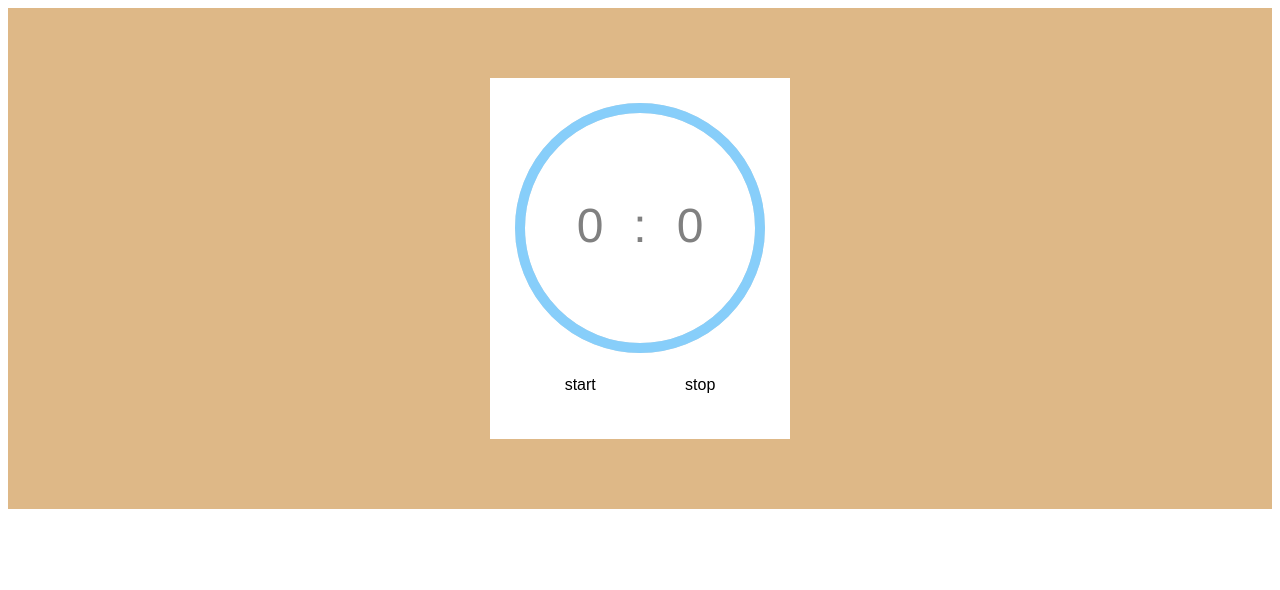
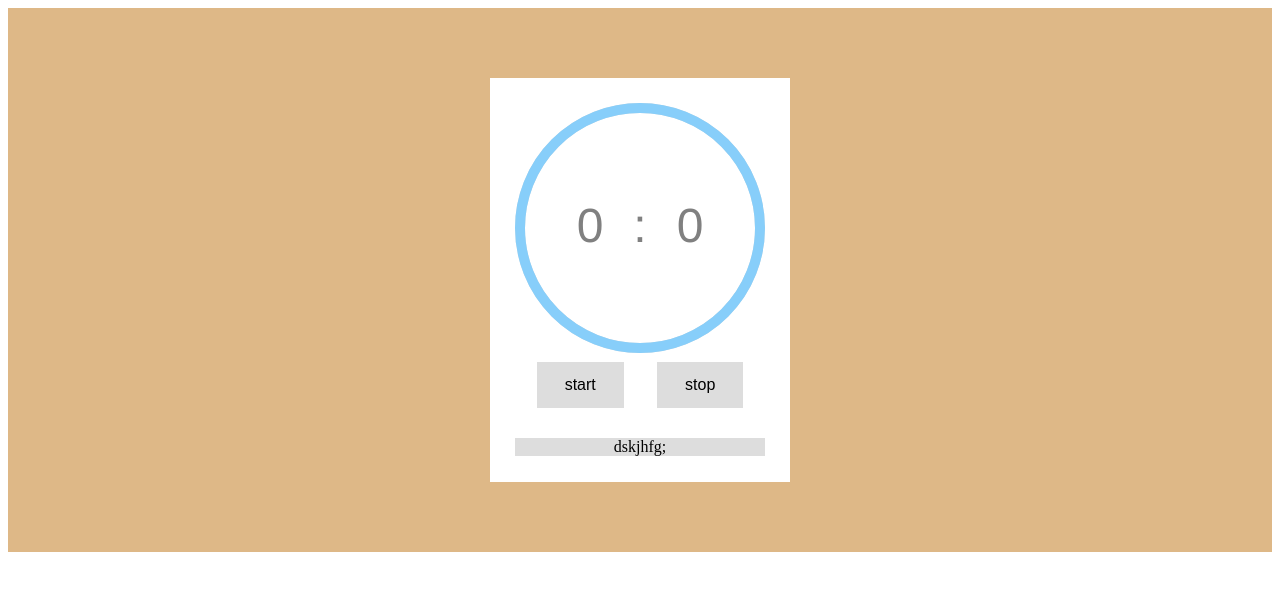
Before and after one commit to tonegrep/beverly-frontend, a React app: page / in a window 1280 px wide. Built offline with nearby package versions, Linux system fonts and the light colour scheme.

Commit message:
added progressbar at the bottom

```diff
--- a/src/clock.css
+++ b/src/clock.css
@@ -52,8 +52,15 @@
   font-size: 16px;
   cursor: pointer;
   display: inline-block;
+  background: #ddd;
 }
 
 .pomo-button:hover{
-  background: #ddd;
+  background: gray;
 }
+
+.pomo-progress {
+  background-color: #ddd;
+  width: 100%;
+  margin-top: 10%;
+}
--- a/src/clock.js
+++ b/src/clock.js
@@ -155,6 +155,9 @@ class Clock extends React.Component {
                     <button className="pomo-button" onClick={this.resumeTimer}>start</button>
                     <button className="pomo-button" onClick={this.stopTimer}>stop</button>
                 </div>
+                <div className="pomo-progress">
+                    dskjhfg;
+                </div>
         </div>
         )
     };
```
